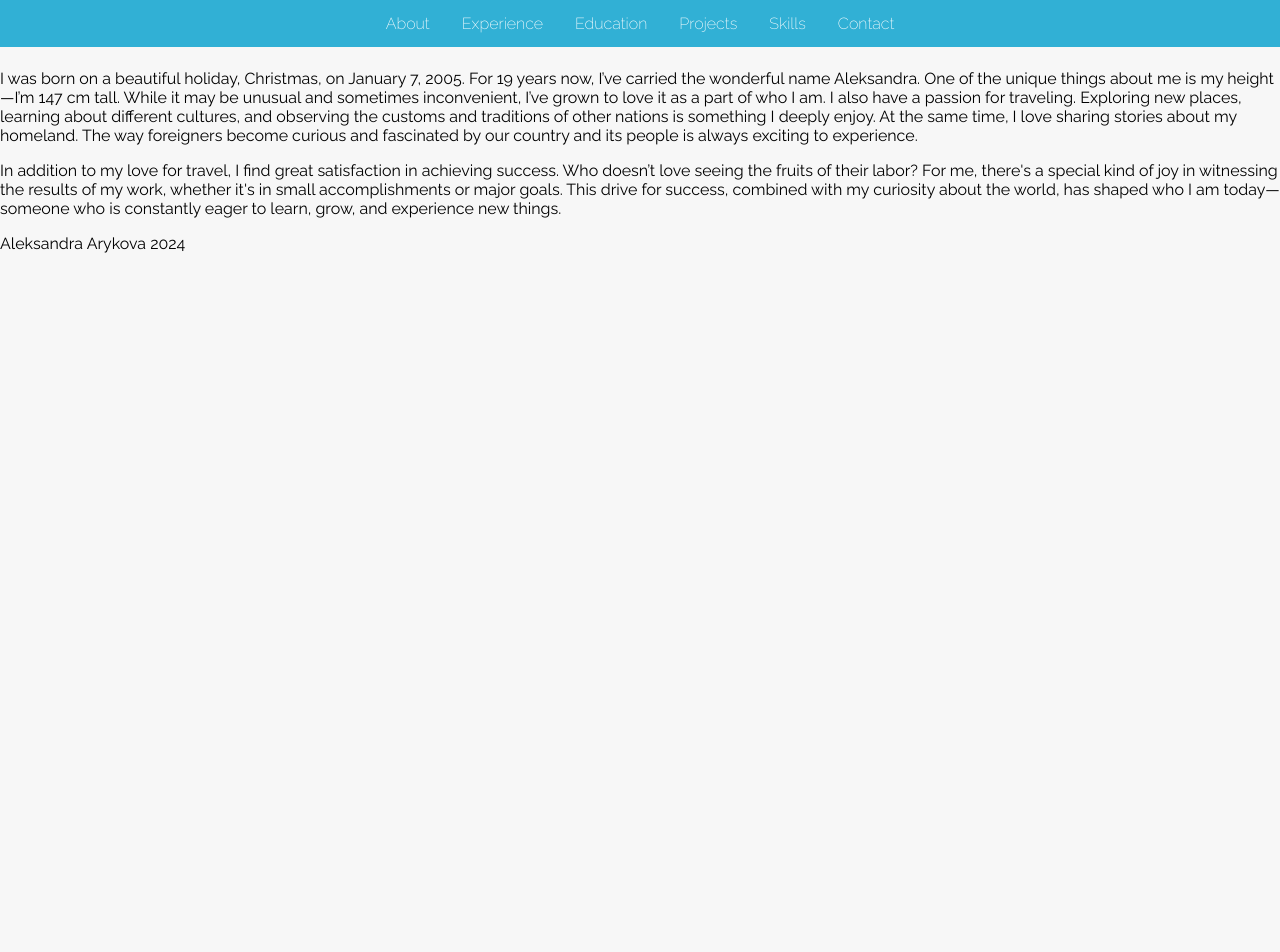
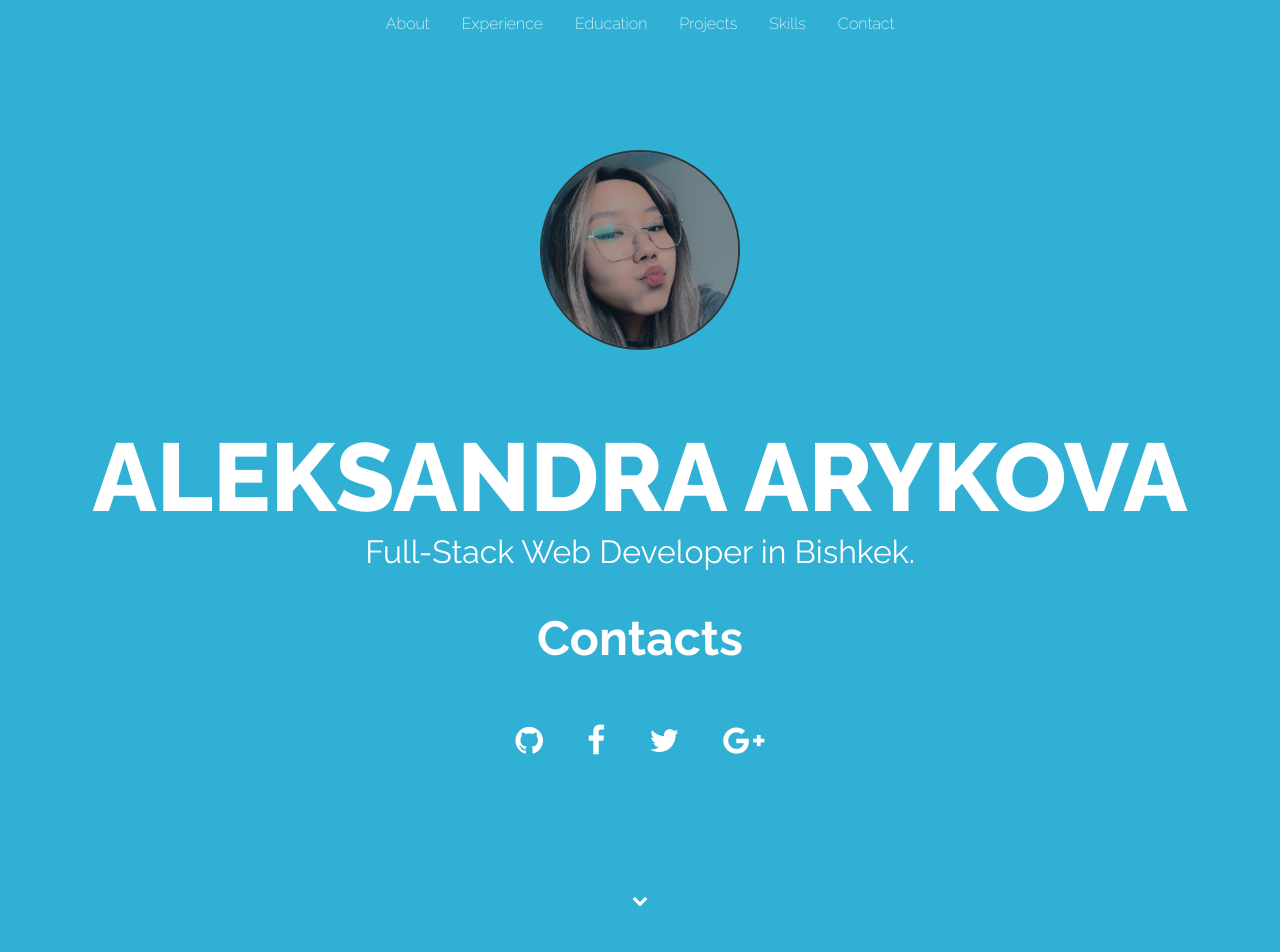
Before and after one commit to mvoodi/my_cv_page, a plain HTML site: page index.html in a window 1280 px wide. Shown: the top 952 px of the page. Before the commit the page ends 800 px from the top, so only its background shows below. Drawn offline with Linux system fonts and the light colour scheme.

Commit message:
avatar and first page

```diff
--- a/css/style.css
+++ b/css/style.css
@@ -2,6 +2,26 @@ body {
   font-family: 'Raleway', sans-serif;
   background: rgba(242, 242, 242, .6);
   margin: 0;
+}
+
+.avatar-container {
+    display: flex;
+    justify-content: center;
+    align-items: center;
+    height: 100vh;
+  }
+
+
+  .avatar {
+    width: 200px;
+    height: 200px;
+    border-radius: 50%;
+    object-fit: cover;
+    border: 2px solid #333;
+  }
+
+* {
+  box-sizing: border-box
 }
 
 
@@ -20,6 +40,74 @@ body {
   padding: 14px 16px;
   text-decoration: none;
 }
+
+.anchor {
+  display: block;
+  position: relative;
+  top: -70px;
+  visibility: hidden;
+}
+
+
+.jumbotron {
+  height: 120vh;
+  background: #31b0d5;
+  margin-bottom: 0;
+
+  display: flex;
+  flex-direction: column;
+}
+
+.jumbotron-text {
+
+  font-weight: 400;
+  font-size: 2em;
+  color: white;
+  text-align: center;
+  padding-top: 150px;
+}
+
+.jumbotron-text h1 {
+
+  text-transform: uppercase;
+  font-weight: 800;
+  font-size: 3em;
+  margin-bottom: 0;
+}
+
+.jumbotron-text p {
+  margin: 0;
+}
+
+.ul-social {
+  text-align: center;
+  padding-left: 0;
+}
+
+.li-social-links {
+  display: inline-block;
+  list-style: none;
+}
+
+.social {
+  font-size: 2em;
+  color: white;
+  padding: 20px;
+}
+
+
+#down-arrow {
+
+  margin-top: auto;
+  text-align: center;
+  margin-bottom: 50px;
+}
+
+#down-arrow a {
+  color: white;
+}
+
+
 .container {
 
   display: flex;
--- a/index.html
+++ b/index.html
@@ -20,6 +20,36 @@
     </div>
 
 
+    <div class="container">
+      <div class="jumbotron">
+        <div class="jumbotron-text">
+            <img src="img/avatar.JPG" alt="Моя аватарка" class="avatar">
+          <h1>Aleksandra Arykova</h1>
+          <p>Full-Stack Web Developer in Bishkek.</p>
+          <h2>Contacts</h2>
+        </div>
+        <div class="jumbotron-social">
+          <ul class="ul-social">
+            <li class="li-social-links">
+              <a class="social" href="https://github.com/mvoodi" target="_blank"><i class="fa fa-github" aria-hidden="true"></i></a>
+            </li>
+            <li class="li-social-links">
+              <a class="social" href="https://www.facebook.com/" target="_blank"><i class="fa fa-facebook" aria-hidden="true"></i></a>
+            </li>
+            <li class="li-social-links">
+              <a class="social" href="https://twitter.com/" target="_blank"><i class="fa fa-twitter" aria-hidden="true"></i></a>
+            </li>
+            <li class="li-social-links">
+              <a class="social" href="https://mail.google.com/mail/u/0/?hl=en&tf=cm&fs=1&to=aleksandra.arykova@alatoo.edu.kg" target="_blank"><i class="fa fa-google-plus" aria-hidden="true"></i></a>
+            </li>
+          </ul>
+        </div>
+        <div id="down-arrow">
+          <span><a href="#about"><i class="fa fa-chevron-down" aria-hidden="true"></i></a></span>
+        </div>
+      </div>
+
+
       <div class="row white box-shadow">
         <div class="side-content"></div>
         <div class="main-content">
@@ -35,6 +65,45 @@
         <div class="side-content"></div>
       </div>
 
+      <div class="row">
+        <div class="side-content"></div>
+        <div class="main-content">
+          <div class="content-header">
+            <a class="anchor" name="experience"></a>
+            <h2>Experience</h2>
+          </div>
+          <div class="content-body">
+            <div class="card">
+              <div class="card-header">
+                <h4>UNICEF <span class="job-title">Project work</span></h4>
+              </div>
+              <div class="card-content">
+                <p>UNICEF was the first environment where I immersed myself in project work. I worked on two projects, both aimed at benefiting society. The first project focused on combating smoking among youth and students, which involved extensive research and close collaboration with a team. The second project was about supporting teenagers during remote learning, helping them navigate the challenges of distance education.</p>
+              </div>
+            </div>
+
+            <div class="card">
+              <div class="card-header">
+                <h4>Enactus <span class="job-title">Startup & Projects</span></h4>
+              </div>
+              <div class="card-content">
+                <p>I joined Enactus at university, deciding to apply and give it a try. Although my time there was short, it was an incredibly valuable experience. Enactus is a fantastic place to get introduced to startups and explore the work from a different perspective. I led several projects and was introduced to innovative ideas, such as fertilizer made from orange peels and edible cups, among others.</p>
+              </div>
+            </div>
+
+
+            <div class="card">
+              <div class="card-header">
+                <h4>Ferijen Job <span class="job-title">Work & Travel</span></h4>
+              </div>
+              <div class="card-content">
+                <p>The Ferijen Job project provided a summer work opportunity in Germany for students. Even though I didn’t work in my field of study, it was an incredible experience of cultural and knowledge exchange. This experience broadened my horizons, enriched my worldview, and significantly improved my financial literacy skills.</p>
+              </div>
+            </div>
+          </div>
+        </div>
+        <div class="side-content"></div>
+      </div>
 
       <div class="row">
         <div class="side-content"></div>
```
Also changed, not shown: img/avatar.JPG (added).
